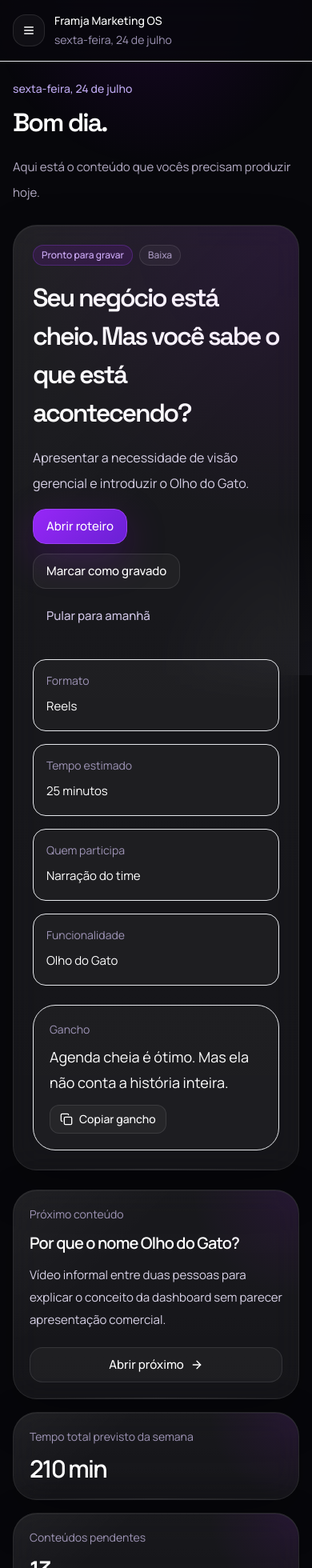
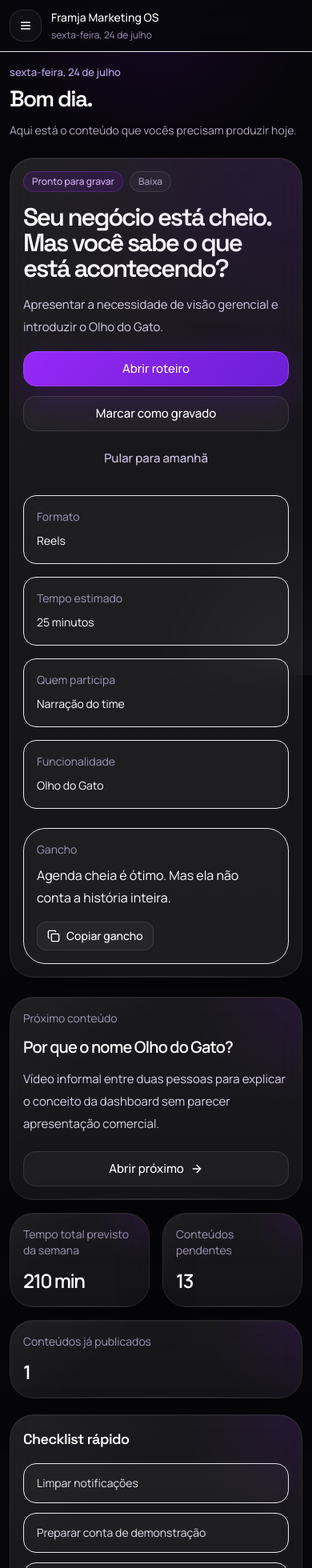
Before and after one commit to thamirysgarbi/marketing, a Next.js app: page / in a window 390 px wide. Shown: the top 1960 px of the page at 80% size. Built offline with nearby package versions, Linux system fonts and the light colour scheme.

Commit message:
Improve mobile layout across marketing OS

```diff
--- a/components/marketing-os/app-shell.tsx
+++ b/components/marketing-os/app-shell.tsx
@@ -51,7 +51,7 @@ function AppShellFrame({
                 aria-label="Fechar menu"
               />
               <motion.aside
-                className="fixed inset-y-0 left-0 z-50 w-[240px] border-r border-white/8 bg-[#0b0b10] min-[900px]:hidden"
+                className="fixed inset-y-0 left-0 z-50 w-[min(86vw,320px)] border-r border-white/8 bg-[#0b0b10] min-[900px]:hidden"
                 initial={{ x: -20, opacity: 0 }}
                 animate={{ x: 0, opacity: 1 }}
                 exit={{ x: -20, opacity: 0 }}
@@ -70,7 +70,7 @@ function AppShellFrame({
         <div className="flex min-w-0 flex-1 flex-col">
           <Topbar currentDate={getTodayIsoDate()} onMenuClick={toggleDrawer} />
           <main className="min-w-0 flex-1">
-            <div className="mx-auto w-full max-w-[1400px] px-4 py-6 sm:px-6 xl:px-8">
+            <div className="mx-auto w-full max-w-[1400px] px-3 py-4 sm:px-6 sm:py-6 xl:px-8">
               {children}
             </div>
           </main>
--- a/components/marketing-os/calendar-view.tsx
+++ b/components/marketing-os/calendar-view.tsx
@@ -4,7 +4,7 @@ import { useState } from "react";
 import Link from "next/link";
 import { PageHeading } from "@/components/marketing-os/page-heading";
 import { useMarketingOs } from "@/components/marketing-os/provider";
-import { PublicationStatusPill, ProductStatusPill } from "@/components/marketing-os/status-pill";
+import { ProductStatusPill, PublicationStatusPill } from "@/components/marketing-os/status-pill";
 import { StatusSelect } from "@/components/marketing-os/status-select";
 import { Button, buttonVariants } from "@/components/ui/button";
 import { Card } from "@/components/ui/card";
@@ -55,14 +55,15 @@ export function CalendarView() {
   const weeks = getWeekGroups();
 
   return (
-    <div className="space-y-6">
+    <div className="space-y-5 sm:space-y-6">
       <PageHeading
         eyebrow="Calendário editorial"
         title="14 dias de produção, em sequência clara."
         description="Em vez de um calendário mensal apertado, aqui a leitura fica em duas semanas operacionais com status editável."
       />
 
-      <div className="flex flex-wrap gap-2">
+      <div className="-mx-3 overflow-x-auto px-3 pb-1 sm:mx-0 sm:px-0">
+        <div className="flex w-max gap-2">
           {filters.map((filter) => (
             <Button
               key={filter.id}
@@ -75,10 +76,11 @@ export function CalendarView() {
             </Button>
           ))}
         </div>
+      </div>
 
       <div className="grid min-w-0 gap-6 xl:grid-cols-2">
         {weeks.map((week) => (
-          <Card key={week.id} className="p-5 md:p-6">
+          <Card key={week.id} className="p-4 sm:p-5 md:p-6">
             <div className="flex items-center justify-between gap-3">
               <div>
                 <h2 className="text-xl font-semibold tracking-[-0.04em] text-white">
@@ -124,7 +126,7 @@ export function CalendarView() {
                       </div>
                     </div>
 
-                    <div className="mt-4 grid min-w-0 gap-4 lg:grid-cols-[minmax(0,1fr)_160px]">
+                    <div className="mt-4 grid min-w-0 gap-4 sm:grid-cols-[minmax(0,1fr)_140px] lg:grid-cols-[minmax(0,1fr)_160px]">
                       <StatusSelect
                         value={currentStatus}
                         compact
--- a/components/marketing-os/content-library-view.tsx
+++ b/components/marketing-os/content-library-view.tsx
@@ -31,14 +31,14 @@ export function ContentLibraryView() {
   });
 
   return (
-    <div className="space-y-6">
+    <div className="space-y-5 sm:space-y-6">
       <PageHeading
         eyebrow="Biblioteca operacional"
         title="Todos os 14 conteúdos em uma fila legível."
         description="Aqui o time encontra título, gancho, funcionalidade, tempo, status e acesso rápido ao roteiro completo."
       />
 
-      <Card className="p-5">
+      <Card className="p-4 sm:p-5">
         <label className="relative block">
           <Search className="pointer-events-none absolute left-4 top-1/2 h-4 w-4 -translate-y-1/2 text-[#7f7596]" />
           <Input
@@ -55,21 +55,21 @@ export function ContentLibraryView() {
           const currentStatus = getMergedStatus(post, publicationStatuses);
 
           return (
-            <Card key={post.id} className="p-5 md:p-6">
-              <div className="flex flex-wrap items-start justify-between gap-4">
+            <Card key={post.id} className="p-4 sm:p-5 md:p-6">
+              <div className="flex flex-col gap-4 sm:flex-row sm:flex-wrap sm:items-start sm:justify-between">
                 <div className="min-w-0 flex-1">
                   <div className="flex flex-wrap gap-2">
                     <PublicationStatusPill status={currentStatus} />
                     <DifficultyPill difficulty={post.difficulty} />
                   </div>
-                  <h2 className="mt-4 text-[24px] font-semibold tracking-[-0.05em] text-white">
+                  <h2 className="mt-4 text-[22px] font-semibold tracking-[-0.05em] text-white sm:text-[24px]">
                     {post.title}
                   </h2>
-                  <p className="mt-4 text-[16px] leading-8 text-[#d9d3e8]">
+                  <p className="mt-4 text-[15px] leading-7 text-[#d9d3e8] sm:text-[16px] sm:leading-8">
                     {post.summary}
                   </p>
                 </div>
-                <div className="min-w-[160px]">
+                <div className="w-full sm:min-w-[180px] sm:max-w-[220px]">
                   <StatusSelect
                     value={currentStatus}
                     compact
@@ -78,7 +78,7 @@ export function ContentLibraryView() {
                 </div>
               </div>
 
-              <div className="mt-6 grid min-w-0 gap-4 xl:grid-cols-2">
+              <div className="mt-6 grid min-w-0 gap-4 lg:grid-cols-2">
                 <div className="rounded-[24px] border border-white/8 bg-white/[0.03] p-4">
                   <p className="text-sm text-[#9f95b7]">Resumo rápido</p>
                   <p className="mt-2 text-[15px] leading-7 text-white">
@@ -100,10 +100,10 @@ export function ContentLibraryView() {
                 </div>
               </div>
 
-              <div className="mt-5 flex flex-wrap gap-3">
+              <div className="mt-5 flex flex-col gap-3 sm:flex-row sm:flex-wrap">
                 <Link
                   href={`/conteudos/${post.slug}`}
-                  className="inline-flex h-11 items-center justify-center rounded-2xl border border-[#8f57f5]/30 bg-[#8f57f5]/14 px-4 text-[15px] font-medium text-white"
+                  className="inline-flex h-11 w-full items-center justify-center rounded-2xl border border-[#8f57f5]/30 bg-[#8f57f5]/14 px-4 text-[15px] font-medium text-white sm:w-auto"
                 >
                   Abrir roteiro
                 </Link>
--- a/components/marketing-os/page-heading.tsx
+++ b/components/marketing-os/page-heading.tsx
@@ -10,12 +10,12 @@ export function PageHeading({
   return (
     <header className="max-w-3xl">
       {eyebrow ? (
-        <p className="text-sm font-medium text-[#bda8ef]">{eyebrow}</p>
+        <p className="text-[13px] font-medium text-[#bda8ef] sm:text-sm">{eyebrow}</p>
       ) : null}
-      <h1 className="mt-2 text-[clamp(2rem,3vw,3.4rem)] font-semibold tracking-[-0.06em] text-white">
+      <h1 className="mt-2 text-[clamp(1.75rem,7vw,3.4rem)] font-semibold leading-[1.02] tracking-[-0.06em] text-white">
         {title}
       </h1>
-      <p className="mt-4 text-[15px] leading-8 text-[#b4acc5] md:text-[17px]">
+      <p className="mt-3 text-[14px] leading-7 text-[#b4acc5] md:mt-4 md:text-[17px] md:leading-8">
         {description}
       </p>
     </header>
--- a/components/marketing-os/sidebar.tsx
+++ b/components/marketing-os/sidebar.tsx
@@ -34,7 +34,7 @@ export function Sidebar({
   const isCollapsed = mobile ? false : collapsed;
 
   return (
-    <div className="flex h-full flex-col gap-6 p-4">
+    <div className="flex h-full flex-col gap-5 p-3.5 sm:p-4">
       <div className="flex items-center justify-between gap-3">
         <BrandMark collapsed={isCollapsed} />
         {!mobile ? (
@@ -99,7 +99,7 @@ export function Sidebar({
       {!isCollapsed ? (
         <div className="mt-auto rounded-[24px] border border-white/8 bg-white/[0.03] p-4">
           <p className="text-sm font-medium text-white">Foco da ferramenta</p>
-          <p className="mt-2 text-sm leading-7 text-[#9f95b7]">
+          <p className="mt-2 text-sm leading-6 text-[#9f95b7]">
             Abrir, entender o conteúdo do dia e começar a gravar sem perder tempo pensando na estrutura.
           </p>
         </div>
--- a/components/marketing-os/today-view.tsx
+++ b/components/marketing-os/today-view.tsx
@@ -14,10 +14,10 @@ import {
   getFeatureLabel,
   getFormatLabel,
   getGreeting,
+  getMergedStatus,
   getMetrics,
   getTodayIsoDate,
-  getTodayQueue,
-  getMergedStatus
+  getTodayQueue
 } from "@/lib/marketing-os/selectors";
 
 function SummaryItem({
@@ -30,7 +30,9 @@ function SummaryItem({
   return (
     <div className="rounded-2xl border border-white/8 bg-white/[0.03] p-4">
       <p className="text-sm text-[#9f95b7]">{label}</p>
-      <p className="mt-2 text-[15px] leading-7 text-white">{value}</p>
+      <p className="mt-2 text-[14px] leading-6 text-white sm:text-[15px] sm:leading-7">
+        {value}
+      </p>
     </div>
   );
 }
@@ -43,7 +45,7 @@ function ListCard({
   items: string[];
 }) {
   return (
-    <Card className="p-5">
+    <Card className="p-4 sm:p-5">
       <h2 className="text-lg font-semibold tracking-[-0.03em] text-white">
         {title}
       </h2>
@@ -51,7 +53,7 @@ function ListCard({
         {items.map((item) => (
           <div
             key={item}
-            className="rounded-2xl border border-white/8 bg-white/[0.03] px-4 py-3 text-[15px] leading-7 text-[#e7e2f1]"
+            className="rounded-2xl border border-white/8 bg-white/[0.03] px-4 py-3 text-[14px] leading-6 text-[#e7e2f1] sm:text-[15px] sm:leading-7"
           >
             {item}
           </div>
@@ -76,14 +78,14 @@ export function TodayView() {
 
   if (!currentEntry) {
     return (
-      <div className="space-y-6">
+      <div className="space-y-5 sm:space-y-6">
         <PageHeading
           eyebrow={formatLongDate(today)}
           title={`${getGreeting()}.`}
           description="Tudo o que estava na fila operacional já saiu do estado de produção."
         />
-        <Card className="p-6">
-          <p className="text-[16px] leading-8 text-[#d9d3e8]">
+        <Card className="p-4 sm:p-6">
+          <p className="text-[15px] leading-7 text-[#d9d3e8] sm:text-[16px] sm:leading-8">
             Não há nenhum conteúdo em estado de gravação pendente agora. Se quiser, revise o calendário editorial e ajuste os próximos status.
           </p>
           <div className="mt-5">
@@ -106,7 +108,7 @@ export function TodayView() {
   );
 
   return (
-    <div className="space-y-6">
+    <div className="space-y-5 sm:space-y-6">
       <PageHeading
         eyebrow={formatLongDate(today)}
         title={`${getGreeting()}.`}
@@ -114,59 +116,74 @@ export function TodayView() {
       />
 
       <div className="grid min-w-0 gap-6 xl:grid-cols-[minmax(0,1fr)_320px]">
-        <Card className="p-6 md:p-8">
+        <Card className="p-4 sm:p-6 md:p-8">
           <div className="flex flex-wrap items-start justify-between gap-4">
             <div className="min-w-0 flex-1">
               <div className="flex flex-wrap gap-2">
                 <PublicationStatusPill status={postStatus} />
                 <DifficultyPill difficulty={post.difficulty} />
               </div>
-              <h1 className="mt-4 text-[clamp(2rem,4vw,3.4rem)] font-semibold tracking-[-0.07em] text-white">
+              <h1 className="mt-4 text-[clamp(1.9rem,8vw,3.4rem)] font-semibold leading-[1.02] tracking-[-0.07em] text-white">
                 {post.title}
               </h1>
-              <p className="mt-4 max-w-3xl text-[16px] leading-8 text-[#d9d3e8]">
+              <p className="mt-4 max-w-3xl text-[15px] leading-7 text-[#d9d3e8] sm:text-[16px] sm:leading-8">
                 {post.objective}
               </p>
             </div>
 
-            <div className="flex w-full flex-wrap gap-3 md:w-auto">
+            <div className="flex w-full flex-col gap-3 sm:flex-row sm:flex-wrap md:w-auto">
               <Link
                 href={`/conteudos/${post.slug}`}
-                className={buttonVariants({ variant: "primary" })}
+                className={buttonVariants({
+                  variant: "primary",
+                  className: "w-full sm:w-auto"
+                })}
               >
                 Abrir roteiro
               </Link>
-              <Button type="button" variant="secondary" onClick={() => markAsRecorded(post.id)}>
+              <Button
+                type="button"
+                variant="secondary"
+                className="w-full sm:w-auto"
+                onClick={() => markAsRecorded(post.id)}
+              >
                 Marcar como gravado
               </Button>
-              <Button type="button" variant="ghost" onClick={() => skipToTomorrow(post.id)}>
+              <Button
+                type="button"
+                variant="ghost"
+                className="w-full sm:w-auto"
+                onClick={() => skipToTomorrow(post.id)}
+              >
                 Pular para amanhã
               </Button>
             </div>
           </div>
 
-          <div className="mt-8 grid min-w-0 gap-4 xl:grid-cols-2">
+          <div className="mt-6 grid min-w-0 gap-4 sm:grid-cols-2">
             <SummaryItem label="Formato" value={getFormatLabel(post.format)} />
             <SummaryItem label="Tempo estimado" value={`${post.productionTime} minutos`} />
             <SummaryItem label="Quem participa" value={post.responsible.join(", ")} />
             <SummaryItem label="Funcionalidade" value={getFeatureLabel(post)} />
           </div>
 
-          <div className="mt-6 rounded-[28px] border border-white/8 bg-white/[0.03] p-5">
-            <div className="flex flex-wrap items-center justify-between gap-3">
-              <div>
+          <div className="mt-6 rounded-[28px] border border-white/8 bg-white/[0.03] p-4 sm:p-5">
+            <div className="flex flex-col gap-4 sm:flex-row sm:flex-wrap sm:items-center sm:justify-between">
+              <div className="min-w-0">
                 <p className="text-sm text-[#9f95b7]">Gancho</p>
-                <p className="mt-2 text-[18px] leading-8 text-white">
+                <p className="mt-2 text-[16px] leading-7 text-white sm:text-[18px] sm:leading-8">
                   {post.hook}
                 </p>
               </div>
-              <CopyButton label="Copiar gancho" text={post.hook} />
+              <div className="sm:shrink-0">
+                <CopyButton label="Copiar gancho" text={post.hook} />
+              </div>
             </div>
           </div>
         </Card>
 
-        <div className="grid min-w-0 gap-4">
-          <Card className="p-5">
+        <div className="grid min-w-0 grid-cols-2 gap-4 xl:grid-cols-1">
+          <Card className="col-span-2 p-4 sm:p-5">
             <p className="text-sm text-[#9f95b7]">Próximo conteúdo</p>
             {nextEntry ? (
               <>
@@ -191,34 +208,37 @@ export function TodayView() {
             )}
           </Card>
 
-          <Card className="p-5">
+          <Card className="p-4 sm:p-5">
             <p className="text-sm text-[#9f95b7]">Tempo total previsto da semana</p>
-            <p className="mt-3 text-3xl font-semibold tracking-[-0.06em] text-white">
+            <p className="mt-3 text-2xl font-semibold tracking-[-0.06em] text-white sm:text-3xl">
               {metrics.weekTime} min
             </p>
           </Card>
 
-          <Card className="p-5">
+          <Card className="p-4 sm:p-5">
             <p className="text-sm text-[#9f95b7]">Conteúdos pendentes</p>
-            <p className="mt-3 text-3xl font-semibold tracking-[-0.06em] text-white">
+            <p className="mt-3 text-2xl font-semibold tracking-[-0.06em] text-white sm:text-3xl">
               {metrics.pendingCount}
             </p>
           </Card>
 
-          <Card className="p-5">
+          <Card className="col-span-2 p-4 sm:col-span-1 sm:p-5">
             <p className="text-sm text-[#9f95b7]">Conteúdos já publicados</p>
-            <p className="mt-3 text-3xl font-semibold tracking-[-0.06em] text-white">
+            <p className="mt-3 text-2xl font-semibold tracking-[-0.06em] text-white sm:text-3xl">
               {metrics.publishedCount}
             </p>
           </Card>
         </div>
       </div>
 
-      <div className="grid min-w-0 gap-6 xl:grid-cols-2">
+      <div className="grid min-w-0 gap-6 lg:grid-cols-2">
         <ListCard title="Checklist rápido" items={post.checklist.slice(0, 4)} />
         <ListCard title="Materiais necessários" items={post.materials} />
         <ListCard title="Tela do Framja que precisa ser capturada" items={captureSummary} />
-        <ListCard title="Observações de produção" items={post.notes ?? ["Sem observações adicionais neste conteúdo."]} />
+        <ListCard
+          title="Observações de produção"
+          items={post.notes ?? ["Sem observações adicionais neste conteúdo."]}
+        />
       </div>
     </div>
   );
--- a/components/marketing-os/topbar.tsx
+++ b/components/marketing-os/topbar.tsx
@@ -13,7 +13,7 @@ export function Topbar({
 }) {
   return (
     <div className="sticky top-0 z-30 border-b border-white/8 bg-[rgba(8,8,12,0.86)] backdrop-blur-xl">
-      <div className="mx-auto flex w-full max-w-[1400px] items-center gap-3 px-4 py-4 sm:px-6 xl:px-8">
+      <div className="mx-auto flex w-full max-w-[1400px] items-center gap-3 px-3 py-3 sm:px-6 sm:py-4 xl:px-8">
         <Button
           type="button"
           variant="secondary"
@@ -25,9 +25,9 @@ export function Topbar({
           <Menu className="h-4 w-4" />
         </Button>
 
-        <div className="min-w-0">
-          <p className="text-sm font-medium text-white">Framja Marketing OS</p>
-          <p className="mt-1 text-sm text-[#9f95b7]">
+        <div className="min-w-0 flex-1">
+          <p className="truncate text-sm font-medium text-white">Framja Marketing OS</p>
+          <p className="mt-1 truncate text-xs text-[#9f95b7] sm:text-sm">
             {formatLongDate(currentDate)}
           </p>
         </div>
```
Also changed, not shown: components/marketing-os/content-detail-view.tsx (+38 -25 lines). Lines whose indentation alone changed are shown as unchanged.
